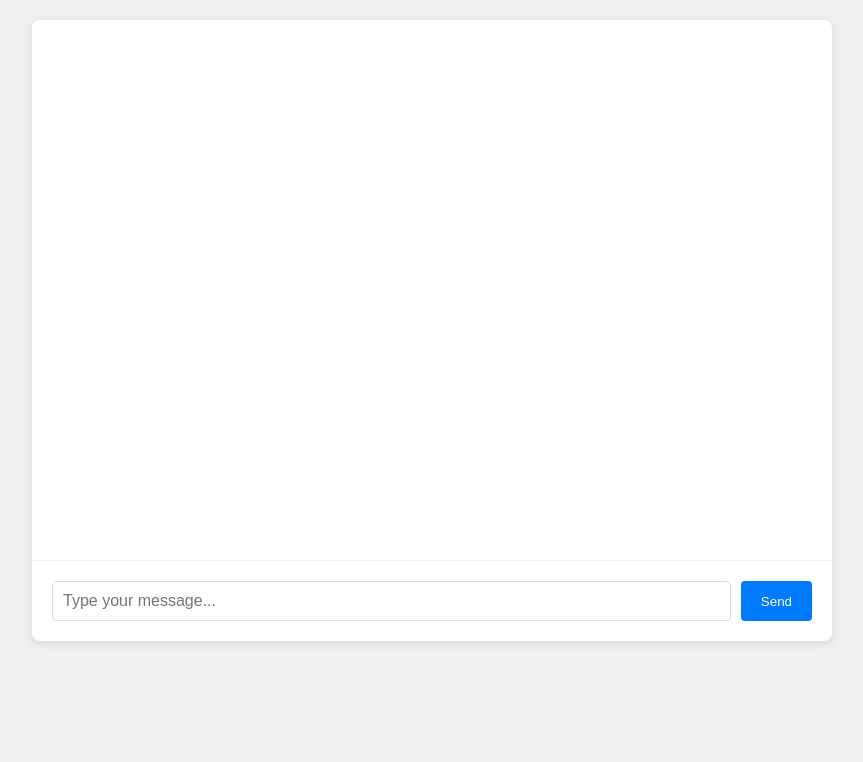
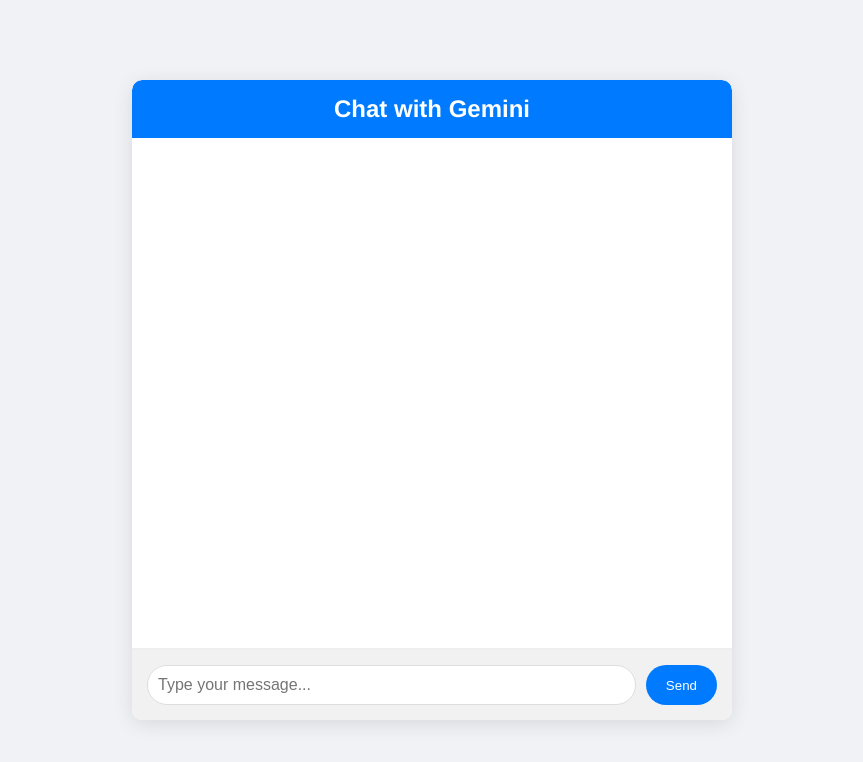
Before and after one commit to himanshuraimau/c-ai, a plain HTML site: page frontend/index.html in a window 1280 px wide. Shown: the whole page, without its empty margins (208-1071 px from the left). Drawn offline with Linux system fonts and the light colour scheme.

Commit message:
Enhance UI for AI Chatbot: update title, improve layout, and style elements

```diff
--- a/frontend/index.html
+++ b/frontend/index.html
@@ -1,11 +1,12 @@
 <!DOCTYPE html>
 <html>
 <head>
-    <title>AI Chatbot</title>
+    <title>AI Chatbot - Chat with Gemini</title>
     <link rel="stylesheet" href="styles.css">
 </head>
 <body>
     <div class="chat-container">
+        <h1 class="chat-title">Chat with Gemini</h1>
         <div class="chat-box" id="chatBox"></div>
         <div class="input-container">
             <input type="text" id="userInput" placeholder="Type your message...">
--- a/frontend/script.js
+++ b/frontend/script.js
@@ -3,6 +3,7 @@ function appendMessage(message, isUser) {
     const messageDiv = document.createElement('div');
     messageDiv.className = `message ${isUser ? 'user-message' : 'bot-message'}`;
     messageDiv.textContent = message;
+
     chatBox.appendChild(messageDiv);
     chatBox.scrollTop = chatBox.scrollHeight;
 }
--- a/frontend/styles.css
+++ b/frontend/styles.css
@@ -1,62 +1,103 @@
 body {
-    font-family: Arial, sans-serif;
+    font-family: 'Helvetica Neue', Arial, sans-serif;
     margin: 0;
-    padding: 20px;
-    background-color: #f0f0f0;
+    padding: 0;
+    background-color: #f0f2f5;
+    display: flex;
+    justify-content: center;
+    align-items: center;
+    height: 100vh;
 }
 
 .chat-container {
-    max-width: 800px;
-    margin: 0 auto;
+    width: 100%;
+    max-width: 600px;
+    height: 80vh;
     background: white;
-    border-radius: 8px;
-    box-shadow: 0 2px 10px rgba(0,0,0,0.1);
+    border-radius: 10px;
+    box-shadow: 0 4px 20px rgba(0, 0, 0, 0.1);
+    display: flex;
+    flex-direction: column;
+    overflow: hidden;
+}
+
+.chat-title {
+    text-align: center;
+    background: #007bff;
+    color: white;
+    padding: 15px;
+    margin: 0;
+    border-top-left-radius: 10px;
+    border-top-right-radius: 10px;
+    font-size: 24px;
+    font-weight: bold;
 }
 
 .chat-box {
-    height: 500px;
+    flex: 1;
+    padding: 20px;
     overflow-y: auto;
-    padding: 20px;
     border-bottom: 1px solid #eee;
+    display: flex;
+    flex-direction: column;
+    gap: 10px;
 }
 
 .input-container {
     display: flex;
-    padding: 20px;
-    gap: 10px;
+    padding: 15px;
+    background: #f1f1f1;
+    border-top: 1px solid #eee;
 }
 
 input {
     flex: 1;
     padding: 10px;
     border: 1px solid #ddd;
-    border-radius: 4px;
+    border-radius: 20px;
     font-size: 16px;
+    outline: none;
+    transition: border-color 0.3s;
+}
+
+input:focus {
+    border-color: #007bff;
 }
 
 button {
     padding: 10px 20px;
+    margin-left: 10px;
     background: #007bff;
     color: white;
     border: none;
-    border-radius: 4px;
+    border-radius: 20px;
     cursor: pointer;
+    transition: background-color 0.3s;
+}
+
+button:hover {
+    background: #0056b3;
 }
 
 .message {
     margin-bottom: 15px;
-    padding: 10px;
-    border-radius: 4px;
+    padding: 10px 15px;
+    border-radius: 20px;
+    max-width: 70%;
+    word-wrap: break-word;
+    position: relative;
+    display: flex;
+    align-items: center;
 }
 
 .user-message {
     background: #007bff;
     color: white;
-    margin-left: 20%;
+    align-self: flex-end;
 }
 
 .bot-message {
     background: #e9ecef;
     color: black;
-    margin-right: 20%;
+    align-self: flex-start;
 }
```
